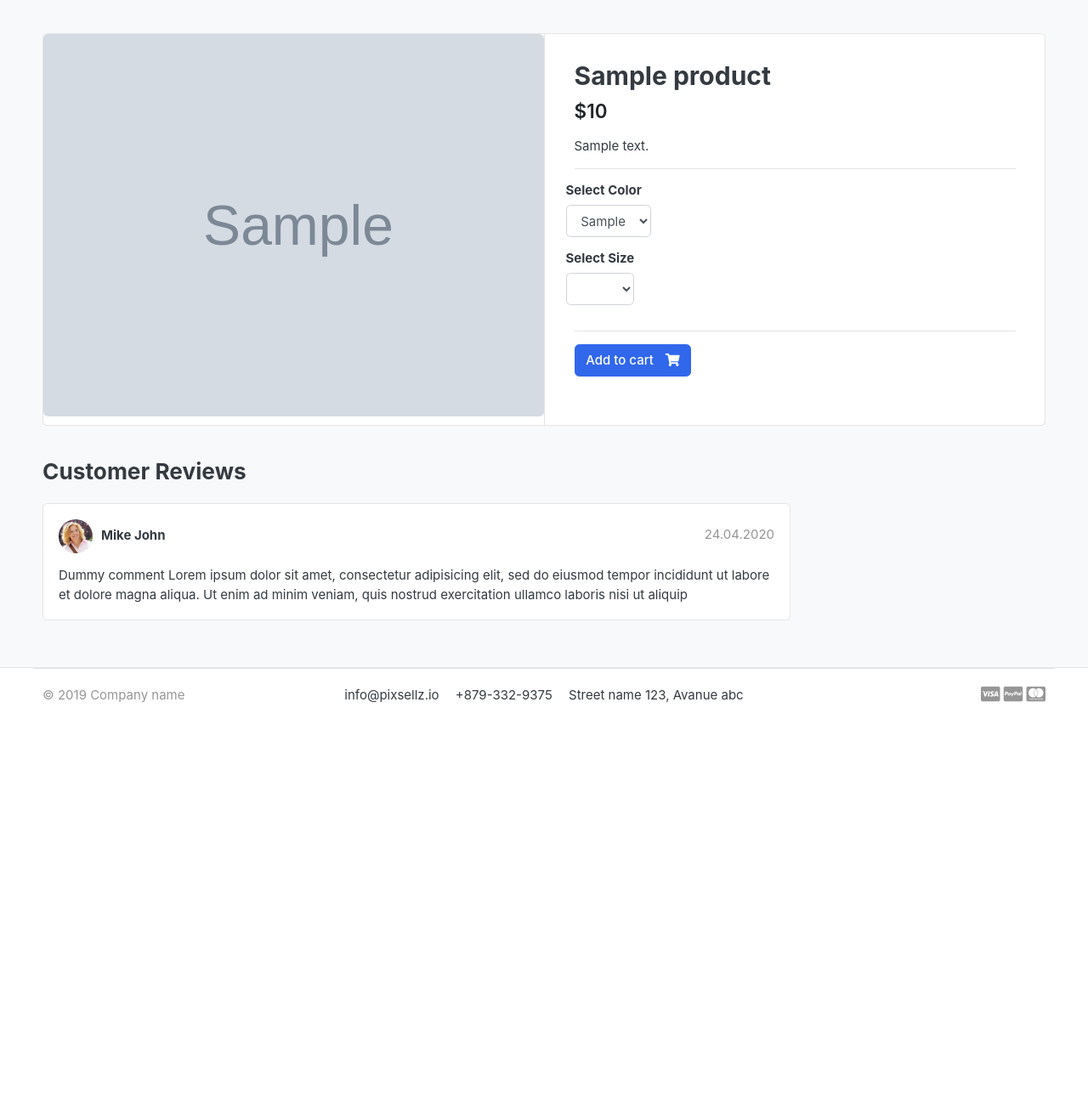
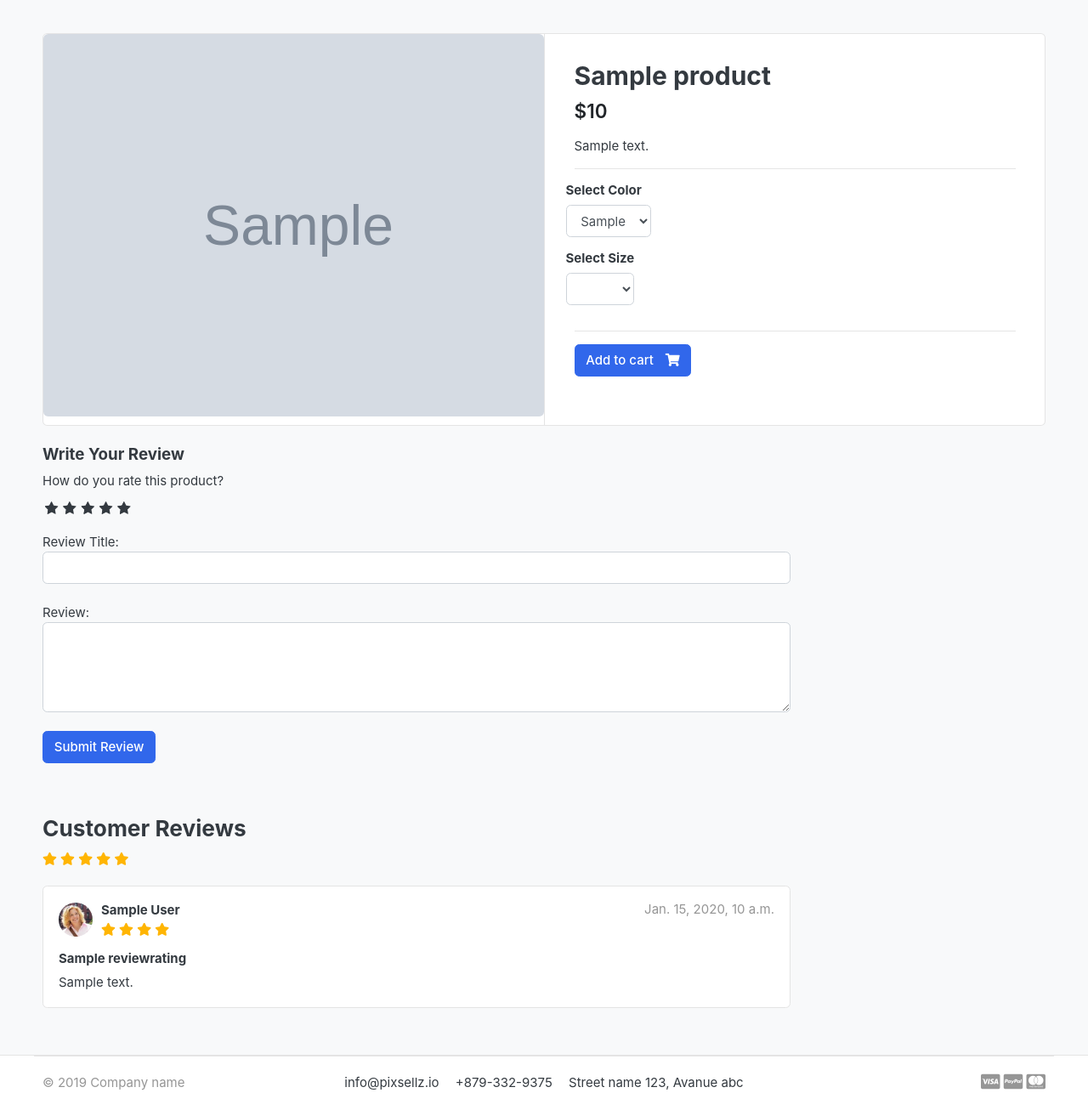
Before and after one commit to akashSharma135/django-ecommerce, a Django app: a page that uses templates/base.html in a window 1280 px wide. Shown: the part 119-1425 px from the top of the page at 85% size. Before the commit the page ends 946 px from the top, so only its background shows below. Run offline with Django 3.2, Linux system fonts and the light colour scheme; a user stored in the database is signed in; tables that the repository leaves empty hold one stand-in row (values such as "Sample post"); grey boxes marked "Sample" are stand-in pictures; lists and menus that the app fills with data are empty; parts of the project's set-up code (start-up, migrations or seed data) failed here and were passed over; some libraries are stand-ins or nearby versions; some web fonts are replaced.

Commit message:
done reviews rating part

```diff
--- a/account/models.py
+++ b/account/models.py
@@ -58,6 +58,10 @@ class Account(AbstractBaseUser, PermissionsMixin):
 
     objects = AccountManager()
 
+    @property
+    def full_name(self):
+        return f"{self.first_name} {self.last_name}"
+
     def __str__(self) -> str:
         return self.email
 
--- /dev/null
+++ b/one_click/static/css/custom.css
@@ -0,0 +1,61 @@
+/* Hide Radio button */
+.rate > input{
+    display: none;
+  }
+
+  .rate{
+    display: inline-block;;
+    border: 0;
+  }
+
+  .rate > label{
+    float: right;
+  }
+
+  /* Showing the stars */
+  .rate > label:before{
+    display: inline-block;
+    font-size: 1.1rem;
+    font-family: FontAwesome;
+    content: "\f005";
+    margin:0;
+    padding:0.3rem .2rem;
+    cursor: pointer;
+  }
+
+  /* Half star */
+  .rate .half:before{
+    content: "\f089";
+    position: absolute;
+    padding-right: 0;
+  }
+
+  /* Click and hover */
+  input:checked ~ label, label:hover ~ label{
+    color: #ffb503;
+  }
+
+  /* hover hightlight */
+  input:checked + label:hover, input:checked ~ label:hover,input:checked ~ label:hover ~ label,
+  label:hover ~ input:checked ~ label{
+    color: #cc9000;
+  }
+
+  .rating-star i{
+    color: #ffb503 !important;
+  }
+
+  ul.thumb{
+    margin:0 auto;
+    padding: 0;
+    float: left;
+  }
+  ul.thumb li{
+    list-style: none;
+    margin: 10px;
+  }
+  ul.thumb li img{
+    width: 80px;
+    height: 80px;
+    border: 1px solid grey;
+  }
--- a/store/admin.py
+++ b/store/admin.py
@@ -3,7 +3,7 @@
 """
 from django.contrib import admin
 
-from .models import Product, Variation
+from .models import Product, Variation, ReviewRating
 
 class ProductAdmin(admin.ModelAdmin):
     # create slug on basis of product_name
@@ -24,3 +24,5 @@ admin.site.register(
     model_or_iterable=Variation,
     admin_class=VariationAdmin
 )
+
+admin.site.register(ReviewRating)
--- a/store/models.py
+++ b/store/models.py
@@ -2,11 +2,14 @@
     models for store app:
         # Product
 """
+from itertools import product
 from django.db import models
+from django.db.models import Avg
 from django.urls import reverse
 
 from category.models import Category
 from .managers import VariationManager
+from account.models import Account
 
 
 # Product Model
@@ -27,6 +30,14 @@ class Product(models.Model):
             returns the slug url of the product
         """
         return reverse('product_detail', args=[self.category.slug, self.slug])
+
+    @property
+    def average_review(self):
+        reviews = ReviewRating.objects.filter(product=self, status=True).aggregate(average=Avg('rating'))
+        avg = 0
+        if reviews['average'] is not None:
+            avg = float(reviews['average'])
+        return avg
 
     def __str__(self) -> str:
         return self.product_name
@@ -49,3 +60,18 @@ class Variation(models.Model):
 
     def __str__(self) -> str:
         return self.variation_value
+
+
+class ReviewRating(models.Model):
+    product = models.ForeignKey(to=Product, on_delete=models.CASCADE)
+    user = models.ForeignKey(to=Account, on_delete=models.CASCADE)
+    subject = models.CharField(max_length=100, blank=True)
+    review = models.TextField(max_length=500, blank=True)
+    rating = models.FloatField()
+    ip_address = models.CharField(max_length=20, blank=True)
+    status = models.BooleanField(default=True)
+    created_at = models.DateTimeField(auto_now_add=True)
+    updated_at = models.DateTimeField(auto_now=True)
+
+    def __str__(self) -> str:
+        return self.subject
--- a/store/urls.py
+++ b/store/urls.py
@@ -9,5 +9,6 @@ urlpatterns = [
     path('', views.store, name='store'),
     path('category/<slug:category_slug>/', views.store, name='products_by_category'),
     path('category/<slug:category_slug>/<slug:product_slug>/', views.product_detail, name='product_detail'),
-    path('search/', views.search, name='search')
+    path('search/', views.search, name='search'),
+    path('submit_review/<int:product_id>', views.submit_review, name='submit_review')
 ]
--- a/store/views.py
+++ b/store/views.py
@@ -1,13 +1,16 @@
 from django.http import HttpResponseNotFound
-from django.shortcuts import get_object_or_404, render
+from django.shortcuts import get_object_or_404, render, redirect
 from django.db.models import Q
 from django.core.paginator import Paginator
+from django.contrib import messages
 
 from cart.models import CartItem
 
-from .models import Product
+from .models import Product, ReviewRating
 from category.models import Category
+from order.models import OrderProduct
 from cart.views import cart_id
+from .forms import ReviewForm
 
 
 def store(request, category_slug=None):
@@ -49,9 +52,16 @@ def product_detail(request, category_slug, product_slug):
     except Product.DoesNotExist:
         return HttpResponseNotFound("Not Found")
 
+    order_product = False
+    order_product = OrderProduct.objects.filter(user=request.user, product_id=product.id).exists()
+
+    reviews = ReviewRating.objects.filter(product_id=product.id, status=True)
+
     context = {
         "product": product,
-        "in_cart": in_cart
+        "in_cart": in_cart,
+        "order_product": order_product,
+        "reviews": reviews
     }
 
     return render(request=request, template_name='store/product-detail.html', context=context)
@@ -70,3 +80,27 @@ def search(request):
             "product_count": product_count
         }
     return render(request=request, template_name='store/store.html', context=context)
+
+def submit_review(request, product_id):
+    if request.method == "POST":
+        url = request.META.get('HTTP_REFERER')
+        try:
+            reviews = ReviewRating.objects.get(user__id=request.user.id, product__id=product_id)
+            form = ReviewForm(request.POST, instance=reviews)
+            form.save()
+            messages.success(request, "Your review is updated!")
+            return redirect(url)
+        except ReviewRating.DoesNotExist:
+            form = ReviewForm(request.POST)
+            if not form.is_valid():
+                pass
+            data = ReviewRating()
+            data.subject = form.cleaned_data['subject']
+            data.rating = form.cleaned_data['rating']
+            data.review = form.cleaned_data['review']
+            data.ip_address = request.META.get('REMOTE_ADDR')
+            data.product_id = product_id
+            data.user_id = request.user.id
+            data.save()
+            messages.success(request, "Your review is saved!")
+            return redirect(url)
--- a/templates/base.html
+++ b/templates/base.html
@@ -11,6 +11,8 @@
     <title>GreatKart | One of the Biggest Online Shopping Platform</title>
 
     <link href="{% static '/images/favicon.ico' %}" rel="shortcut icon" type="image/x-icon">
+    <link href="{% static 'css/custom.css' %}" rel="stylesheet" type="text/css">
+    <link rel="stylesheet" href="https://cdnjs.cloudflare.com/ajax/libs/font-awesome/4.7.0/css/font-awesome.min.css">
 
     <!-- jQuery -->
     <script src="{% static 'js/jquery-2.0.0.min.js' %}" type="text/javascript"></script>
--- a/templates/store/product-detail.html
+++ b/templates/store/product-detail.html
@@ -73,28 +73,87 @@
     <div class="row">
                 <div class="col-md-9">
 
+        <form action="{% url 'submit_review' product.id %}" method="post">
+            {% csrf_token %}
+            <h5>Write Your Review</h5>
+            <div>
+                <!-- Rating stars -->
+                <label>How do you rate this product?</label>
+						<br>
+						<div class="rate">
+							<input type="radio" name="rating" id="rating10" value="5" required /><label for="rating10" title="5"></label>
+							<input type="radio" name="rating" id="rating9" value="4.5" required /><label for="rating9" title="4.5" class="half"></label>
+							<input type="radio" name="rating" id="rating8" value="4" required /><label for="rating8" title="4"></label>
+							<input type="radio" name="rating" id="rating7" value="3.5" required /><label for="rating7" title="3.5" class="half"></label>
+							<input type="radio" name="rating" id="rating6" value="3" required /><label for="rating6" title="3"></label>
+							<input type="radio" name="rating" id="rating5" value="2.5" required /><label for="rating5" title="2.5" class="half"></label>
+							<input type="radio" name="rating" id="rating4" value="2" required /><label for="rating4" title="2"></label>
+							<input type="radio" name="rating" id="rating3" value="1.5" required /><label for="rating3" title="1.5" class="half"></label>
+							<input type="radio" name="rating" id="rating2" value="1" required /><label for="rating2" title="1"></label>
+							<input type="radio" name="rating" id="rating1" value="0.5" required /><label for="rating1" title="0.5" class="half"></label>
+						</div>
+                        <br>
+                Review Title:
+                <input type="text" name="subject" class="form-control">
+                <br>
+                Review:
+                <textarea name="review" cols="30" rows="4" class="form-control"></textarea>
+                <br>
+                {% if user.is_authenticated %}
+                    {% if order_product %}
+                        <input type="submit" value="Submit Review" class="btn btn-primary">
+                    {% else %}
+                        <p>Purchase product to share your review.</p>
+                    {% endif %}
+                {% else %}
+                <p>Login on to post a review. <span><a href="{% url 'login' %}">Login?</a></span></p>
+                {% endif %}
+            </div>
+            <br>
+            {% include 'includes/alert.html' %}
+        </form>
+
+        <br>
+
         <header class="section-heading">
             <h3>Customer Reviews </h3>
+            <div class="rating-star">
+                <span>
+                    <i class="fa fa-star{% if single_product.averageReview < 0.5 %}-o{% elif single_product.averageReview >= 0.5 and single_product.averageReview < 1 %}-half-o {% endif %}" aria-hidden="true"></i>
+                    <i class="fa fa-star{% if single_product.averageReview < 1.5 %}-o{% elif single_product.averageReview >= 1.5 and single_product.averageReview < 2 %}-half-o {% endif %}" aria-hidden="true"></i>
+                    <i class="fa fa-star{% if single_product.averageReview < 2.5 %}-o{% elif single_product.averageReview >= 2.5 and single_product.averageReview < 3 %}-half-o {% endif %}" aria-hidden="true"></i>
+                    <i class="fa fa-star{% if single_product.averageReview < 3.5 %}-o{% elif single_product.averageReview >= 3.5 and single_product.averageReview < 4 %}-half-o {% endif %}" aria-hidden="true"></i>
+                    <i class="fa fa-star{% if single_product.averageReview < 4.5 %}-o{% elif single_product.averageReview >= 4.5 and single_product.averageReview < 5 %}-half-o {% endif %}" aria-hidden="true"></i>
+                </span>
+            </div>
 
         </header>
-
+        {% for review in reviews %}
         <article class="box mb-3">
             <div class="icontext w-100">
                 <img src="{% static './images/avatars/avatar1.jpg' %}" class="img-xs icon rounded-circle">
                 <div class="text">
-                    <span class="date text-muted float-md-right">24.04.2020 </span>
-                    <h6 class="mb-1">Mike John </h6>
-
+                    <span class="date text-muted float-md-right">{{ review.updated_at }} </span>
+                    <h6 class="mb-1">{{ review.user.full_name }} </h6>
+                    <div class="rating-star">
+                        <span>
+                            <i class="fa fa-star{% if review.rating == 0.5 %}-half-o{% elif review.rating < 1 %}-o{% endif %}" aria-hidden="true"></i>
+                            <i class="fa fa-star{% if review.rating == 1.5 %}-half-o{% elif review.rating < 2 %}-o{% endif %}" aria-hidden="true"></i>
+                            <i class="fa fa-star{% if review.rating == 2.5 %}-half-o{% elif review.rating < 3 %}-o{% endif %}" aria-hidden="true"></i>
+                            <i class="fa fa-star{% if review.rating == 3.5 %}-half-o{% elif review.rating < 4 %}-o{% endif %}" aria-hidden="true"></i>
+                            <i class="fa fa-star{% if review.rating == 4.5 %}-half-o{% elif review.rating < 5 %}-o{% endif %}" aria-hidden="true"></i>
+                        </span>
+                    </div>
                 </div>
             </div> <!-- icontext.// -->
             <div class="mt-3">
+                <h6>{{ review.subject }}</h6>
                 <p>
-                    Dummy comment Lorem ipsum dolor sit amet, consectetur adipisicing elit, sed do eiusmod
-                    tempor incididunt ut labore et dolore magna aliqua. Ut enim ad minim veniam,
-                    quis nostrud exercitation ullamco laboris nisi ut aliquip
+                    {{ review.review }}
                 </p>
             </div>
         </article>
+        {% endfor %}
 
 
 
```
Also changed, not shown: store/forms.py (added, +9 -0 lines).
